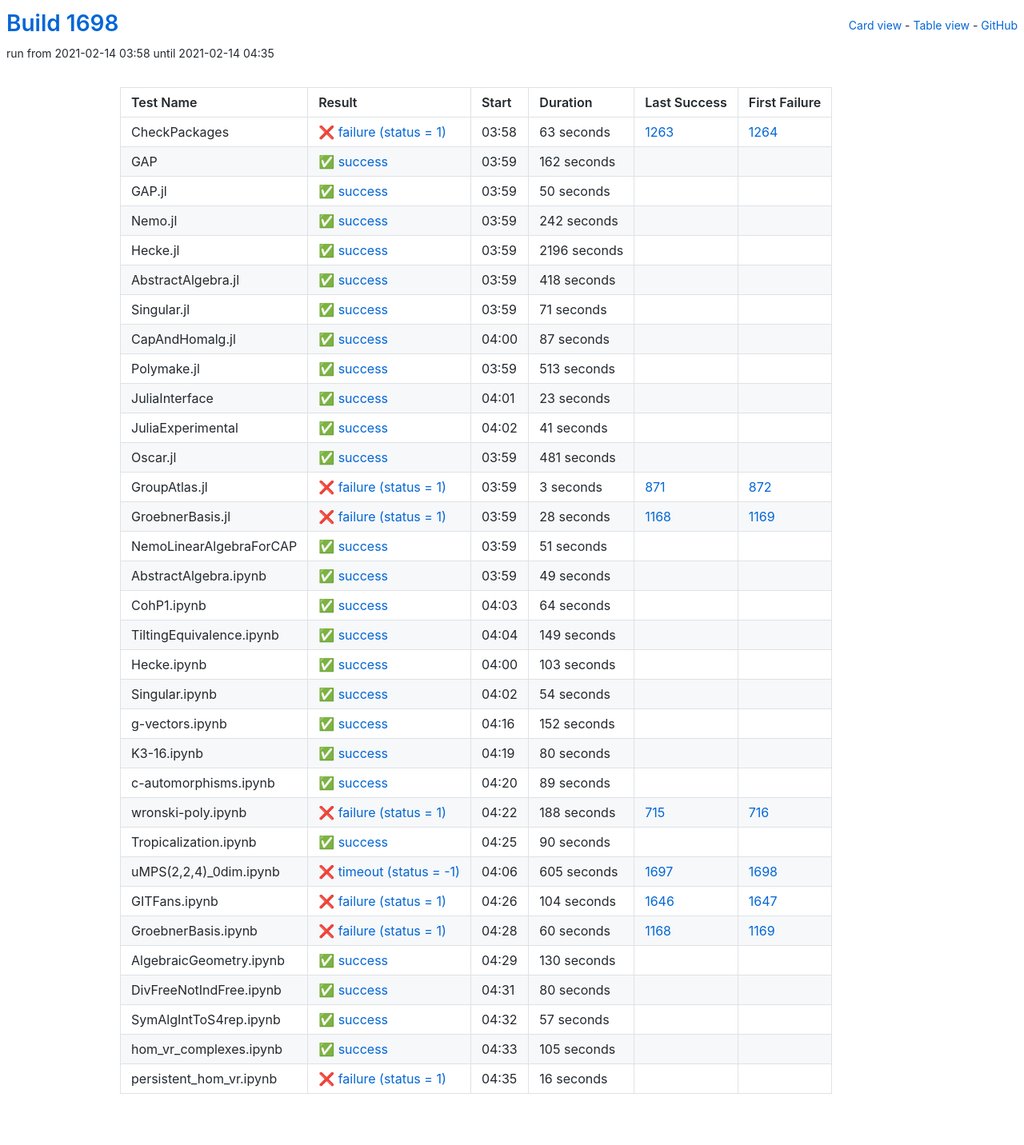
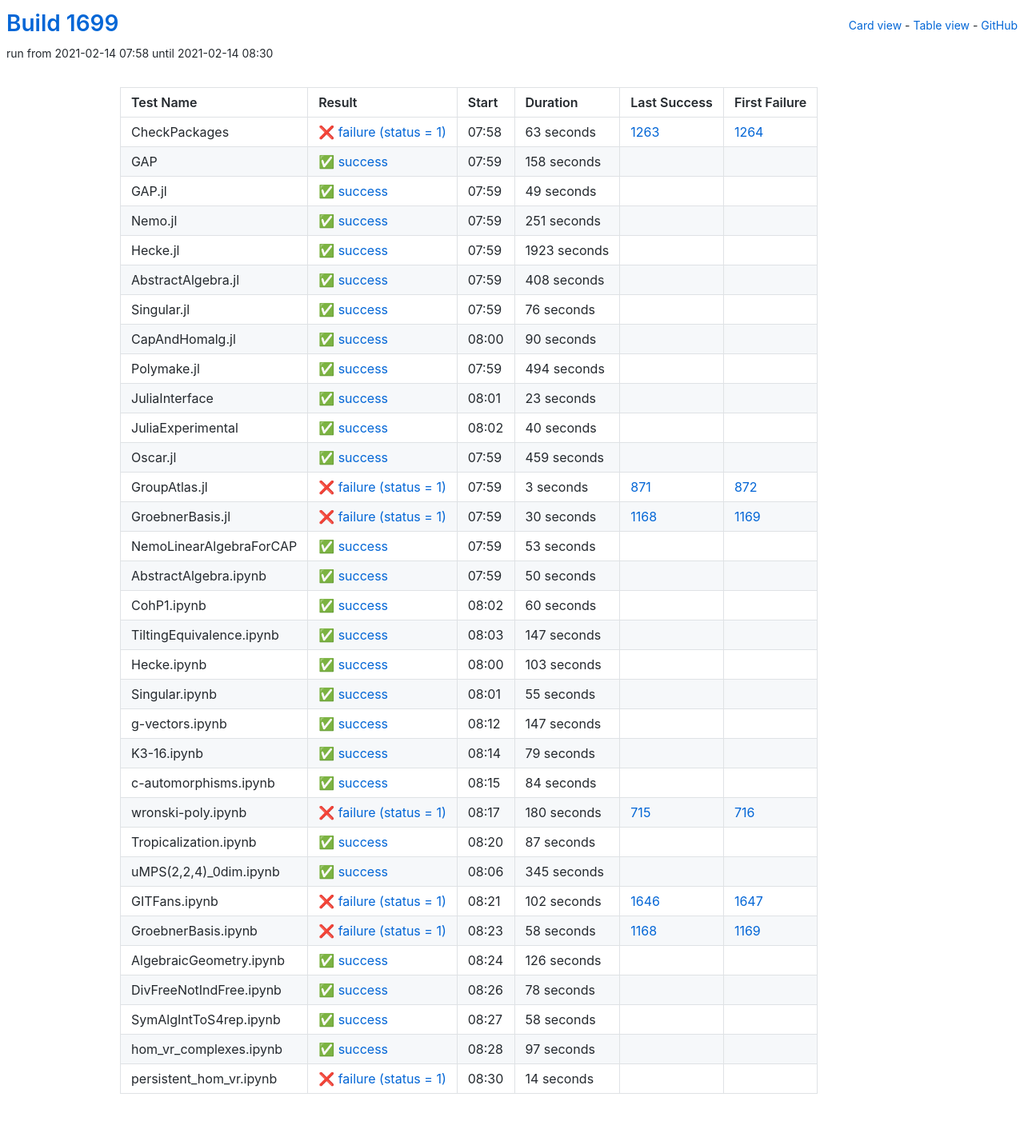
Before and after one commit to oscar-system/oscar-ci-status-stable, a Jekyll site: the page built from table.html, in a window 1280 px wide. Shown: the whole page at 80% size. Built offline with Jekyll 4.4.1, drawn with Linux system fonts in a browser that asks for light colours.

Commit message:
Build #1699

```diff
--- a/_data/ci.yml
+++ b/_data/ci.yml
@@ -1,6 +1,6 @@
 ---
-build: 1698
-build_url: https://oscarci.mathematik.uni-kl.de/job/oscar-stable/1698/
+build: 1699
+build_url: https://oscarci.mathematik.uni-kl.de/job/oscar-stable/1699/
 job: oscar-stable
 organization: oscar-system
 repo: oscar-ci-status-stable
@@ -8,8 +8,8 @@ repourl: https://github.com/oscar-system/oscar-ci-status-stable
 tests:
 - name: CheckPackages
   id: checkpackages
-  log: https://oscarci.mathematik.uni-kl.de/job/oscar-stable/1698/artifact/logs/build-1698/CheckPackages.log
-  start: 2021-02-14 03:58
+  log: https://oscarci.mathematik.uni-kl.de/job/oscar-stable/1699/artifact/logs/build-1699/CheckPackages.log
+  start: 2021-02-14 07:58
   success: false
   exitcode: 1
   status: failure
@@ -20,104 +20,104 @@ tests:
   first_failure_url: https://oscarci.mathematik.uni-kl.de/job/oscar-stable/1264/
 - name: GAP
   id: gap
-  log: https://oscarci.mathematik.uni-kl.de/job/oscar-stable/1698/artifact/logs/build-1698/GAP.log
-  start: 2021-02-14 03:59
+  log: https://oscarci.mathematik.uni-kl.de/job/oscar-stable/1699/artifact/logs/build-1699/GAP.log
+  start: 2021-02-14 07:59
   success: true
   exitcode: 0
   status: success
-  duration: 162
+  duration: 158
   last_success: false
   last_success_url:
   first_failure: false
   first_failure_url:
 - name: GAP.jl
   id: gap-jl
-  log: https://oscarci.mathematik.uni-kl.de/job/oscar-stable/1698/artifact/logs/build-1698/GAP.jl.log
-  start: 2021-02-14 03:59
+  log: https://oscarci.mathematik.uni-kl.de/job/oscar-stable/1699/artifact/logs/build-1699/GAP.jl.log
+  start: 2021-02-14 07:59
   success: true
   exitcode: 0
   status: success
-  duration: 50
+  duration: 49
   last_success: false
   last_success_url:
   first_failure: false
   first_failure_url:
 - name: Nemo.jl
   id: nemo-jl
-  log: https://oscarci.mathematik.uni-kl.de/job/oscar-stable/1698/artifact/logs/build-1698/Nemo.jl.log
-  start: 2021-02-14 03:59
+  log: https://oscarci.mathematik.uni-kl.de/job/oscar-stable/1699/artifact/logs/build-1699/Nemo.jl.log
+  start: 2021-02-14 07:59
   success: true
   exitcode: 0
   status: success
-  duration: 242
+  duration: 251
   last_success: false
   last_success_url:
   first_failure: false
   first_failure_url:
 - name: Hecke.jl
   id: hecke-jl
-  log: https://oscarci.mathematik.uni-kl.de/job/oscar-stable/1698/artifact/logs/build-1698/Hecke.jl.log
-  start: 2021-02-14 03:59
+  log: https://oscarci.mathematik.uni-kl.de/job/oscar-stable/1699/artifact/logs/build-1699/Hecke.jl.log
+  start: 2021-02-14 07:59
   success: true
   exitcode: 0
   status: success
-  duration: 2196
+  duration: 1923
   last_success: false
   last_success_url:
   first_failure: false
   first_failure_url:
 - name: AbstractAlgebra.jl
   id: abstractalgebra-jl
-  log: https://oscarci.mathematik.uni-kl.de/job/oscar-stable/1698/artifact/logs/build-1698/AbstractAlgebra.jl.log
-  start: 2021-02-14 03:59
+  log: https://oscarci.mathematik.uni-kl.de/job/oscar-stable/1699/artifact/logs/build-1699/AbstractAlgebra.jl.log
+  start: 2021-02-14 07:59
   success: true
   exitcode: 0
   status: success
-  duration: 418
+  duration: 408
   last_success: false
   last_success_url:
   first_failure: false
   first_failure_url:
 - name: Singular.jl
   id: singular-jl
-  log: https://oscarci.mathematik.uni-kl.de/job/oscar-stable/1698/artifact/logs/build-1698/Singular.jl.log
-  start: 2021-02-14 03:59
+  log: https://oscarci.mathematik.uni-kl.de/job/oscar-stable/1699/artifact/logs/build-1699/Singular.jl.log
+  start: 2021-02-14 07:59
   success: true
   exitcode: 0
   status: success
-  duration: 71
+  duration: 76
   last_success: false
   last_success_url:
   first_failure: false
   first_failure_url:
 - name: CapAndHomalg.jl
   id: capandhomalg-jl
-  log: https://oscarci.mathematik.uni-kl.de/job/oscar-stable/1698/artifact/logs/build-1698/CapAndHomalg.jl.log
-  start: 2021-02-14 04:00
+  log: https://oscarci.mathematik.uni-kl.de/job/oscar-stable/1699/artifact/logs/build-1699/CapAndHomalg.jl.log
+  start: 2021-02-14 08:00
   success: true
   exitcode: 0
   status: success
-  duration: 87
+  duration: 90
   last_success: false
   last_success_url:
   first_failure: false
   first_failure_url:
 - name: Polymake.jl
   id: polymake-jl
-  log: https://oscarci.mathematik.uni-kl.de/job/oscar-stable/1698/artifact/logs/build-1698/Polymake.jl.log
-  start: 2021-02-14 03:59
+  log: https://oscarci.mathematik.uni-kl.de/job/oscar-stable/1699/artifact/logs/build-1699/Polymake.jl.log
+  start: 2021-02-14 07:59
   success: true
   exitcode: 0
   status: success
-  duration: 513
+  duration: 494
   last_success: false
   last_success_url:
   first_failure: false
   first_failure_url:
 - name: JuliaInterface
   id: juliainterface
-  log: https://oscarci.mathematik.uni-kl.de/job/oscar-stable/1698/artifact/logs/build-1698/JuliaInterface.log
-  start: 2021-02-14 04:01
+  log: https://oscarci.mathematik.uni-kl.de/job/oscar-stable/1699/artifact/logs/build-1699/JuliaInterface.log
+  start: 2021-02-14 08:01
   success: true
   exitcode: 0
   status: success
@@ -128,32 +128,32 @@ tests:
   first_failure_url:
 - name: JuliaExperimental
   id: juliaexperimental
-  log: https://oscarci.mathematik.uni-kl.de/job/oscar-stable/1698/artifact/logs/build-1698/JuliaExperimental.log
-  start: 2021-02-14 04:02
+  log: https://oscarci.mathematik.uni-kl.de/job/oscar-stable/1699/artifact/logs/build-1699/JuliaExperimental.log
+  start: 2021-02-14 08:02
   success: true
   exitcode: 0
   status: success
-  duration: 41
+  duration: 40
   last_success: false
   last_success_url:
   first_failure: false
   first_failure_url:
 - name: Oscar.jl
   id: oscar-jl
-  log: https://oscarci.mathematik.uni-kl.de/job/oscar-stable/1698/artifact/logs/build-1698/Oscar.jl.log
-  start: 2021-02-14 03:59
+  log: https://oscarci.mathematik.uni-kl.de/job/oscar-stable/1699/artifact/logs/build-1699/Oscar.jl.log
+  start: 2021-02-14 07:59
   success: true
   exitcode: 0
   status: success
-  duration: 481
+  duration: 459
   last_success: false
   last_success_url:
   first_failure: false
   first_failure_url:
 - name: GroupAtlas.jl
   id: groupatlas-jl
-  log: https://oscarci.mathematik.uni-kl.de/job/oscar-stable/1698/artifact/logs/build-1698/GroupAtlas.jl.log
-  start: 2021-02-14 03:59
+  log: https://oscarci.mathematik.uni-kl.de/job/oscar-stable/1699/artifact/logs/build-1699/GroupAtlas.jl.log
+  start: 2021-02-14 07:59
   success: false
   exitcode: 1
   status: failure
@@ -164,68 +164,68 @@ tests:
   first_failure_url: https://oscarci.mathematik.uni-kl.de/job/oscar-stable/872/
 - name: GroebnerBasis.jl
   id: groebnerbasis-jl
-  log: https://oscarci.mathematik.uni-kl.de/job/oscar-stable/1698/artifact/logs/build-1698/GroebnerBasis.jl.log
-  start: 2021-02-14 03:59
+  log: https://oscarci.mathematik.uni-kl.de/job/oscar-stable/1699/artifact/logs/build-1699/GroebnerBasis.jl.log
+  start: 2021-02-14 07:59
   success: false
   exitcode: 1
   status: failure
-  duration: 28
+  duration: 30
   last_success: 1168
   last_success_url: https://oscarci.mathematik.uni-kl.de/job/oscar-stable/1168/
   first_failure: 1169
   first_failure_url: https://oscarci.mathematik.uni-kl.de/job/oscar-stable/1169/
 - name: NemoLinearAlgebraForCAP
   id: nemolinearalgebraforcap
-  log: https://oscarci.mathematik.uni-kl.de/job/oscar-stable/1698/artifact/logs/build-1698/NemoLinearAlgebraForCAP.log
-  start: 2021-02-14 03:59
+  log: https://oscarci.mathematik.uni-kl.de/job/oscar-stable/1699/artifact/logs/build-1699/NemoLinearAlgebraForCAP.log
+  start: 2021-02-14 07:59
   success: true
   exitcode: 0
   status: success
-  duration: 51
+  duration: 53
   last_success: false
   last_success_url:
   first_failure: false
   first_failure_url:
 - name: AbstractAlgebra.ipynb
   id: abstractalgebra-ipynb
-  log: https://oscarci.mathematik.uni-kl.de/job/oscar-stable/1698/artifact/logs/build-1698/AbstractAlgebra.ipynb.log
-  start: 2021-02-14 03:59
+  log: https://oscarci.mathematik.uni-kl.de/job/oscar-stable/1699/artifact/logs/build-1699/AbstractAlgebra.ipynb.log
+  start: 2021-02-14 07:59
   success: true
   exitcode: 0
   status: success
-  duration: 49
+  duration: 50
   last_success: false
   last_success_url:
   first_failure: false
   first_failure_url:
 - name: CohP1.ipynb
   id: cohp1-ipynb
-  log: https://oscarci.mathematik.uni-kl.de/job/oscar-stable/1698/artifact/logs/build-1698/CohP1.ipynb.log
-  start: 2021-02-14 04:03
+  log: https://oscarci.mathematik.uni-kl.de/job/oscar-stable/1699/artifact/logs/build-1699/CohP1.ipynb.log
+  start: 2021-02-14 08:02
   success: true
   exitcode: 0
   status: success
-  duration: 64
+  duration: 60
   last_success: false
   last_success_url:
   first_failure: false
   first_failure_url:
 - name: TiltingEquivalence.ipynb
   id: tiltingequivalence-ipynb
-  log: https://oscarci.mathematik.uni-kl.de/job/oscar-stable/1698/artifact/logs/build-1698/TiltingEquivalence.ipynb.log
-  start: 2021-02-14 04:04
+  log: https://oscarci.mathematik.uni-kl.de/job/oscar-stable/1699/artifact/logs/build-1699/TiltingEquivalence.ipynb.log
+  start: 2021-02-14 08:03
   success: true
   exitcode: 0
   status: success
-  duration: 149
+  duration: 147
   last_success: false
   last_success_url:
   first_failure: false
   first_failure_url:
 - name: Hecke.ipynb
   id: hecke-ipynb
-  log: https://oscarci.mathematik.uni-kl.de/job/oscar-stable/1698/artifact/logs/build-1698/Hecke.ipynb.log
-  start: 2021-02-14 04:00
+  log: https://oscarci.mathematik.uni-kl.de/job/oscar-stable/1699/artifact/logs/build-1699/Hecke.ipynb.log
+  start: 2021-02-14 08:00
   success: true
   exitcode: 0
   status: success
@@ -236,168 +236,168 @@ tests:
   first_failure_url:
 - name: Singular.ipynb
   id: singular-ipynb
-  log: https://oscarci.mathematik.uni-kl.de/job/oscar-stable/1698/artifact/logs/build-1698/Singular.ipynb.log
-  start: 2021-02-14 04:02
+  log: https://oscarci.mathematik.uni-kl.de/job/oscar-stable/1699/artifact/logs/build-1699/Singular.ipynb.log
+  start: 2021-02-14 08:01
   success: true
   exitcode: 0
   status: success
-  duration: 54
+  duration: 55
   last_success: false
   last_success_url:
   first_failure: false
   first_failure_url:
 - name: g-vectors.ipynb
   id: g-vectors-ipynb
-  log: https://oscarci.mathematik.uni-kl.de/job/oscar-stable/1698/artifact/logs/build-1698/g-vectors.ipynb.log
-  start: 2021-02-14 04:16
+  log: https://oscarci.mathematik.uni-kl.de/job/oscar-stable/1699/artifact/logs/build-1699/g-vectors.ipynb.log
+  start: 2021-02-14 08:12
   success: true
   exitcode: 0
   status: success
-  duration: 152
+  duration: 147
   last_success: false
   last_success_url:
   first_failure: false
   first_failure_url:
 - name: K3-16.ipynb
   id: k3-16-ipynb
-  log: https://oscarci.mathematik.uni-kl.de/job/oscar-stable/1698/artifact/logs/build-1698/K3-16.ipynb.log
-  start: 2021-02-14 04:19
+  log: https://oscarci.mathematik.uni-kl.de/job/oscar-stable/1699/artifact/logs/build-1699/K3-16.ipynb.log
+  start: 2021-02-14 08:14
   success: true
   exitcode: 0
   status: success
-  duration: 80
+  duration: 79
   last_success: false
   last_success_url:
   first_failure: false
   first_failure_url:
 - name: c-automorphisms.ipynb
   id: c-automorphisms-ipynb
-  log: https://oscarci.mathematik.uni-kl.de/job/oscar-stable/1698/artifact/logs/build-1698/c-automorphisms.ipynb.log
-  start: 2021-02-14 04:20
+  log: https://oscarci.mathematik.uni-kl.de/job/oscar-stable/1699/artifact/logs/build-1699/c-automorphisms.ipynb.log
+  start: 2021-02-14 08:15
   success: true
   exitcode: 0
   status: success
-  duration: 89
+  duration: 84
   last_success: false
   last_success_url:
   first_failure: false
   first_failure_url:
 - name: wronski-poly.ipynb
   id: wronski-poly-ipynb
-  log: https://oscarci.mathematik.uni-kl.de/job/oscar-stable/1698/artifact/logs/build-1698/wronski-poly.ipynb.log
-  start: 2021-02-14 04:22
+  log: https://oscarci.mathematik.uni-kl.de/job/oscar-stable/1699/artifact/logs/build-1699/wronski-poly.ipynb.log
+  start: 2021-02-14 08:17
   success: false
   exitcode: 1
   status: failure
-  duration: 188
+  duration: 180
   last_success: 715
   last_success_url: https://oscarci.mathematik.uni-kl.de/job/oscar-stable/715/
   first_failure: 716
   first_failure_url: https://oscarci.mathematik.uni-kl.de/job/oscar-stable/716/
 - name: Tropicalization.ipynb
   id: tropicalization-ipynb
-  log: https://oscarci.mathematik.uni-kl.de/job/oscar-stable/1698/artifact/logs/build-1698/Tropicalization.ipynb.log
-  start: 2021-02-14 04:25
+  log: https://oscarci.mathematik.uni-kl.de/job/oscar-stable/1699/artifact/logs/build-1699/Tropicalization.ipynb.log
+  start: 2021-02-14 08:20
   success: true
   exitcode: 0
   status: success
-  duration: 90
+  duration: 87
   last_success: false
   last_success_url:
   first_failure: false
   first_failure_url:
 - name: uMPS(2,2,4)_0dim.ipynb
   id: umps-2-2-4-0dim-ipynb
-  log: https://oscarci.mathematik.uni-kl.de/job/oscar-stable/1698/artifact/logs/build-1698/uMPS-2-2-4-_0dim.ipynb.log
-  start: 2021-02-14 04:06
-  success: false
-  exitcode: -1
-  status: timeout
-  duration: 605
-  last_success: 1697
-  last_success_url: https://oscarci.mathematik.uni-kl.de/job/oscar-stable/1697/
-  first_failure: 1698
-  first_failure_url: https://oscarci.mathematik.uni-kl.de/job/oscar-stable/1698/
+  log: https://oscarci.mathematik.uni-kl.de/job/oscar-stable/1699/artifact/logs/build-1699/uMPS-2-2-4-_0dim.ipynb.log
+  start: 2021-02-14 08:06
+  success: true
+  exitcode: 0
+  status: success
+  duration: 345
+  last_success: false
+  last_success_url:
+  first_failure: false
+  first_failure_url:
 - name: GITFans.ipynb
   id: gitfans-ipynb
-  log: https://oscarci.mathematik.uni-kl.de/job/oscar-stable/1698/artifact/logs/build-1698/GITFans.ipynb.log
-  start: 2021-02-14 04:26
+  log: https://oscarci.mathematik.uni-kl.de/job/oscar-stable/1699/artifact/logs/build-1699/GITFans.ipynb.log
+  start: 2021-02-14 08:21
   success: false
   exitcode: 1
   status: failure
-  duration: 104
+  duration: 102
   last_success: 1646
   last_success_url: https://oscarci.mathematik.uni-kl.de/job/oscar-stable/1646/
   first_failure: 1647
   first_failure_url: https://oscarci.mathematik.uni-kl.de/job/oscar-stable/1647/
 - name: GroebnerBasis.ipynb
   id: groebnerbasis-ipynb
-  log: https://oscarci.mathematik.uni-kl.de/job/oscar-stable/1698/artifact/logs/build-1698/GroebnerBasis.ipynb.log
-  start: 2021-02-14 04:28
+  log: https://oscarci.mathematik.uni-kl.de/job/oscar-stable/1699/artifact/logs/build-1699/GroebnerBasis.ipynb.log
+  start: 2021-02-14 08:23
   success: false
   exitcode: 1
   status: failure
-  duration: 60
+  duration: 58
   last_success: 1168
   last_success_url: https://oscarci.mathematik.uni-kl.de/job/oscar-stable/1168/
   first_failure: 1169
   first_failure_url: https://oscarci.mathematik.uni-kl.de/job/oscar-stable/1169/
 - name: AlgebraicGeometry.ipynb
   id: algebraicgeometry-ipynb
-  log: https://oscarci.mathematik.uni-kl.de/job/oscar-stable/1698/artifact/logs/build-1698/AlgebraicGeometry.ipynb.log
-  start: 2021-02-14 04:29
+  log: https://oscarci.mathematik.uni-kl.de/job/oscar-stable/1699/artifact/logs/build-1699/AlgebraicGeometry.ipynb.log
+  start: 2021-02-14 08:24
   success: true
   exitcode: 0
   status: success
-  duration: 130
+  duration: 126
   last_success: false
   last_success_url:
   first_failure: false
   first_failure_url:
 - name: DivFreeNotIndFree.ipynb
   id: divfreenotindfree-ipynb
-  log: https://oscarci.mathematik.uni-kl.de/job/oscar-stable/1698/artifact/logs/build-1698/DivFreeNotIndFree.ipynb.log
-  start: 2021-02-14 04:31
+  log: https://oscarci.mathematik.uni-kl.de/job/oscar-stable/1699/artifact/logs/build-1699/DivFreeNotIndFree.ipynb.log
+  start: 2021-02-14 08:26
   success: true
   exitcode: 0
   status: success
-  duration: 80
+  duration: 78
   last_success: false
   last_success_url:
   first_failure: false
   first_failure_url:
 - name: SymAlgIntToS4rep.ipynb
   id: symalginttos4rep-ipynb
-  log: https://oscarci.mathematik.uni-kl.de/job/oscar-stable/1698/artifact/logs/build-1698/SymAlgIntToS4rep.ipynb.log
-  start: 2021-02-14 04:32
+  log: https://oscarci.mathematik.uni-kl.de/job/oscar-stable/1699/artifact/logs/build-1699/SymAlgIntToS4rep.ipynb.log
+  start: 2021-02-14 08:27
   success: true
   exitcode: 0
   status: success
-  duration: 57
+  duration: 58
   last_success: false
   last_success_url:
   first_failure: false
   first_failure_url:
 - name: hom_vr_complexes.ipynb
   id: hom-vr-complexes-ipynb
-  log: https://oscarci.mathematik.uni-kl.de/job/oscar-stable/1698/artifact/logs/build-1698/hom_vr_complexes.ipynb.log
-  start: 2021-02-14 04:33
+  log: https://oscarci.mathematik.uni-kl.de/job/oscar-stable/1699/artifact/logs/build-1699/hom_vr_complexes.ipynb.log
+  start: 2021-02-14 08:28
   success: true
   exitcode: 0
   status: success
-  duration: 105
+  duration: 97
   last_success: false
   last_success_url:
   first_failure: false
   first_failure_url:
 - name: persistent_hom_vr.ipynb
   id: persistent-hom-vr-ipynb
-  log: https://oscarci.mathematik.uni-kl.de/job/oscar-stable/1698/artifact/logs/build-1698/persistent_hom_vr.ipynb.log
-  start: 2021-02-14 04:35
+  log: https://oscarci.mathematik.uni-kl.de/job/oscar-stable/1699/artifact/logs/build-1699/persistent_hom_vr.ipynb.log
+  start: 2021-02-14 08:30
   success: false
   exitcode: 1
   status: failure
-  duration: 16
+  duration: 14
   last_success: false
   last_success_url:
   first_failure: false
```
Also changed, not shown: README.md.
